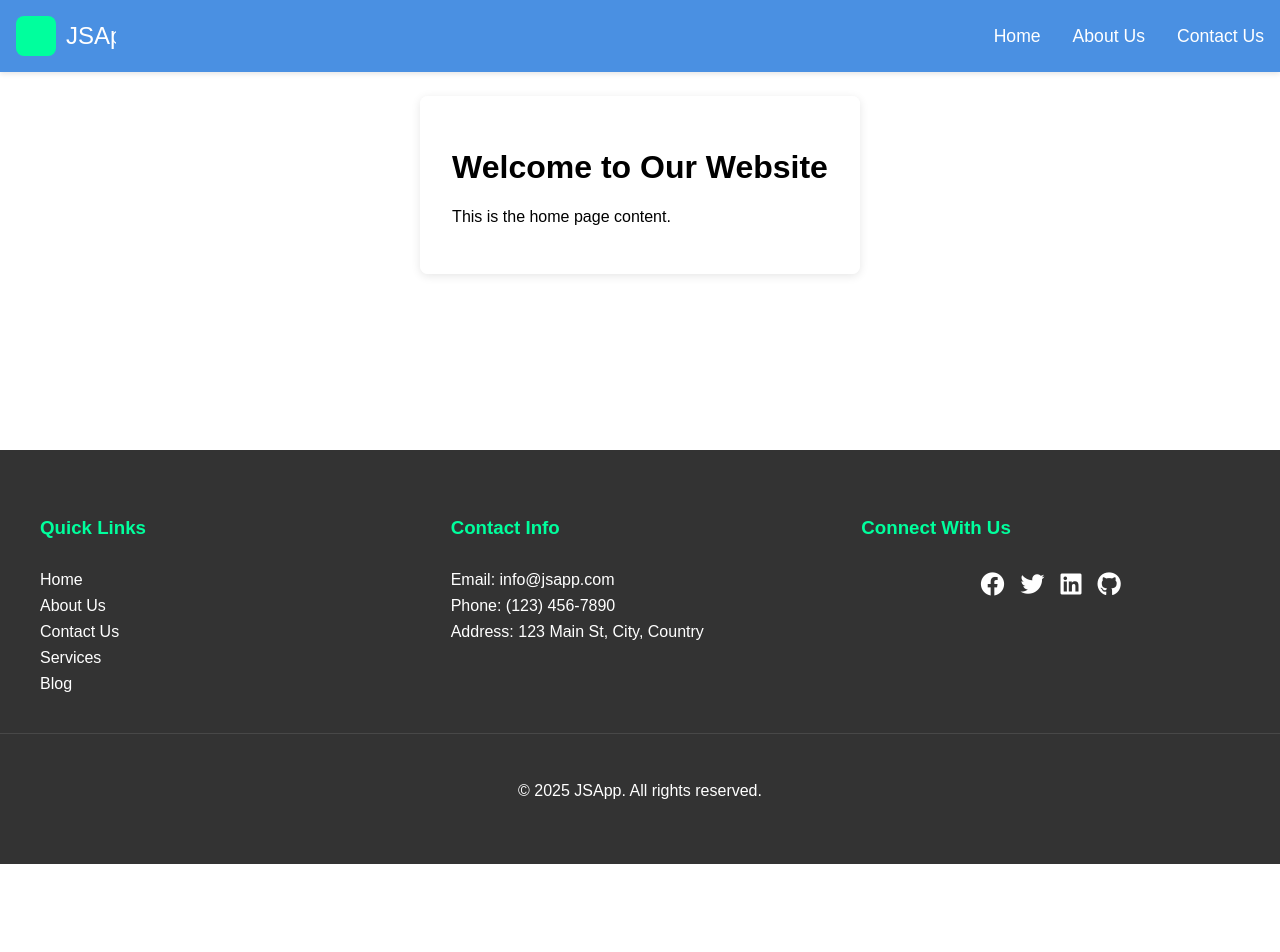
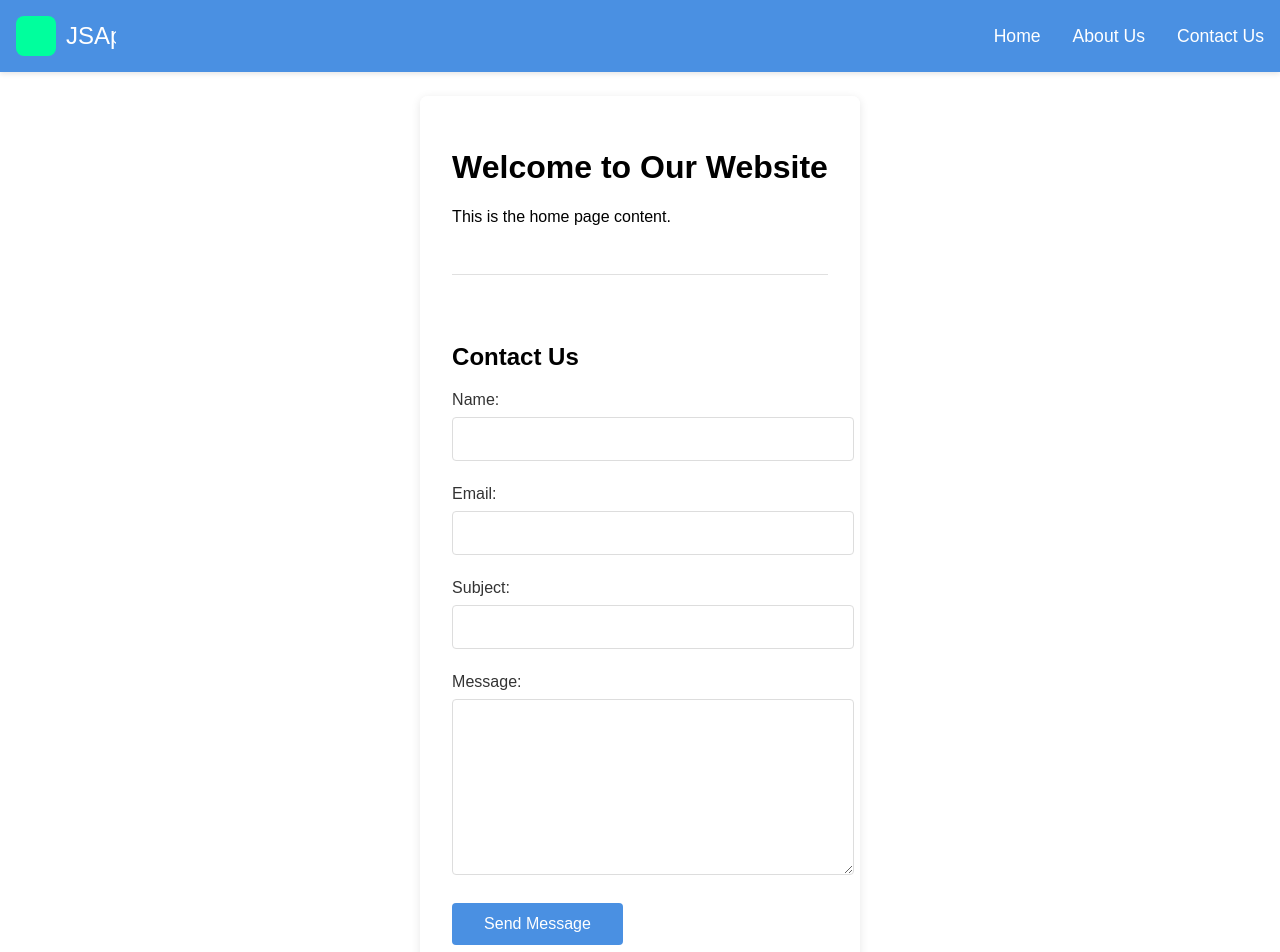
Before and after one commit to roopeshpadolim01/JSApp, a plain HTML site: page index.html in a window 1280 px wide. Shown: the top 952 px of the page. Before the commit the page ends 864 px from the top, so only its background shows below. Drawn offline with Linux system fonts and the light colour scheme.

Commit message:
commit - contactus

```diff
--- a/index.html
+++ b/index.html
@@ -16,13 +16,38 @@
         <ul class="nav-list">
             <li><a href="index.html">Home</a></li>
             <li><a href="about.html">About Us</a></li>
-            <li><a href="contact.html">Contact Us</a></li>
+            <li><a href="#contact">Contact Us</a></li>
         </ul>
     </nav>
 
     <div class="content">
         <h1>Welcome to Our Website</h1>
         <p>This is the home page content.</p>
+
+        <section id="contact" class="contact-section">
+            <h2>Contact Us</h2>
+            <div class="contact-form">
+                <form action="#" method="POST">
+                    <div class="form-group">
+                        <label for="name">Name:</label>
+                        <input type="text" id="name" name="name" required>
+                    </div>
+                    <div class="form-group">
+                        <label for="email">Email:</label>
+                        <input type="email" id="email" name="email" required>
+                    </div>
+                    <div class="form-group">
+                        <label for="subject">Subject:</label>
+                        <input type="text" id="subject" name="subject" required>
+                    </div>
+                    <div class="form-group">
+                        <label for="message">Message:</label>
+                        <textarea id="message" name="message" required></textarea>
+                    </div>
+                    <button type="submit" class="submit-btn">Send Message</button>
+                </form>
+            </div>
+        </section>
     </div>
 
     <footer class="footer">
@@ -32,7 +57,7 @@
                 <ul>
                     <li><a href="index.html">Home</a></li>
                     <li><a href="about.html">About Us</a></li>
-                    <li><a href="contact.html">Contact Us</a></li>
+                    <li><a href="#contact">Contact Us</a></li>
                     <li><a href="#">Services</a></li>
                     <li><a href="#">Blog</a></li>
                 </ul>
--- a/styles.css
+++ b/styles.css
@@ -177,3 +177,62 @@ body {
     border-radius: 8px;
     box-shadow: 0 2px 10px rgba(0,0,0,0.1);
 }
+
+/* Contact section styling */
+.contact-section {
+    margin-top: 3rem;
+    padding-top: 3rem;
+    border-top: 1px solid #e0e0e0;
+}
+
+.contact-form {
+    max-width: 600px;
+    margin: 0 auto;
+}
+
+.form-group {
+    margin-bottom: 1.5rem;
+}
+
+.form-group label {
+    display: block;
+    margin-bottom: 0.5rem;
+    color: #333;
+    font-weight: 500;
+}
+
+.form-group input,
+.form-group textarea {
+    width: 100%;
+    padding: 0.75rem;
+    border: 1px solid #ddd;
+    border-radius: 4px;
+    font-size: 1rem;
+    transition: border-color 0.3s ease;
+}
+
+.form-group input:focus,
+.form-group textarea:focus {
+    outline: none;
+    border-color: #4a90e2;
+}
+
+.form-group textarea {
+    min-height: 150px;
+    resize: vertical;
+}
+
+.submit-btn {
+    background-color: #4a90e2;
+    color: white;
+    padding: 0.75rem 2rem;
+    border: none;
+    border-radius: 4px;
+    font-size: 1rem;
+    cursor: pointer;
+    transition: background-color 0.3s ease;
+}
+
+.submit-btn:hover {
+    background-color: #357abd;
+}
```
